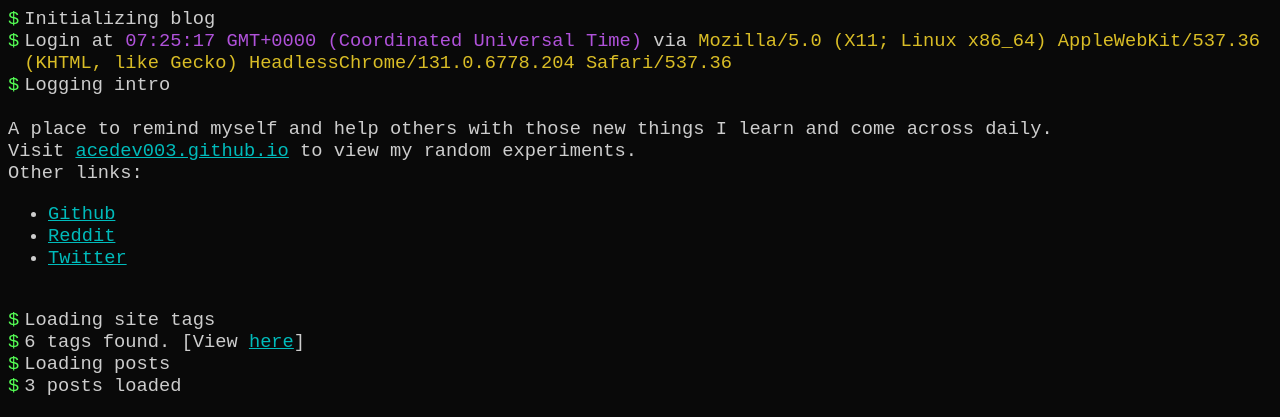
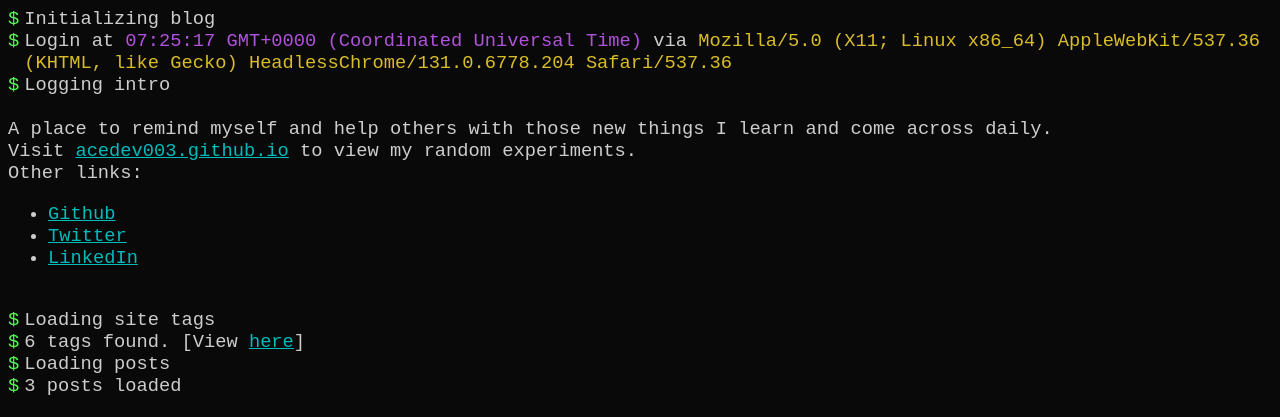
Before and after one commit to Acedev003/Blog, a Jekyll site: the page built from index.md, in a window 1280 px wide. Shown: the top 417 px of the page. Built offline with Jekyll 4.4.1, drawn with Linux system fonts in a browser that asks for light colours.

Commit message:
Replace reddit with linkedin

```diff
--- a/_layouts/index.html
+++ b/_layouts/index.html
@@ -19,8 +19,8 @@
       Other links:
       <ul>
         <li><a target="_blank" href="https://github.com/Acedev003">Github</a></li>
-        <li><a target="_blank" href="https://www.reddit.com/user/Acedev003">Reddit</a></li>
         <li><a target="_blank" href="https://twitter.com/Acedev003">Twitter</a></li>
+        <li><a target="_blank" href="https://in.linkedin.com/in/acedev003">LinkedIn</a></li>
       </ul>
       <br>
     </div>
```
